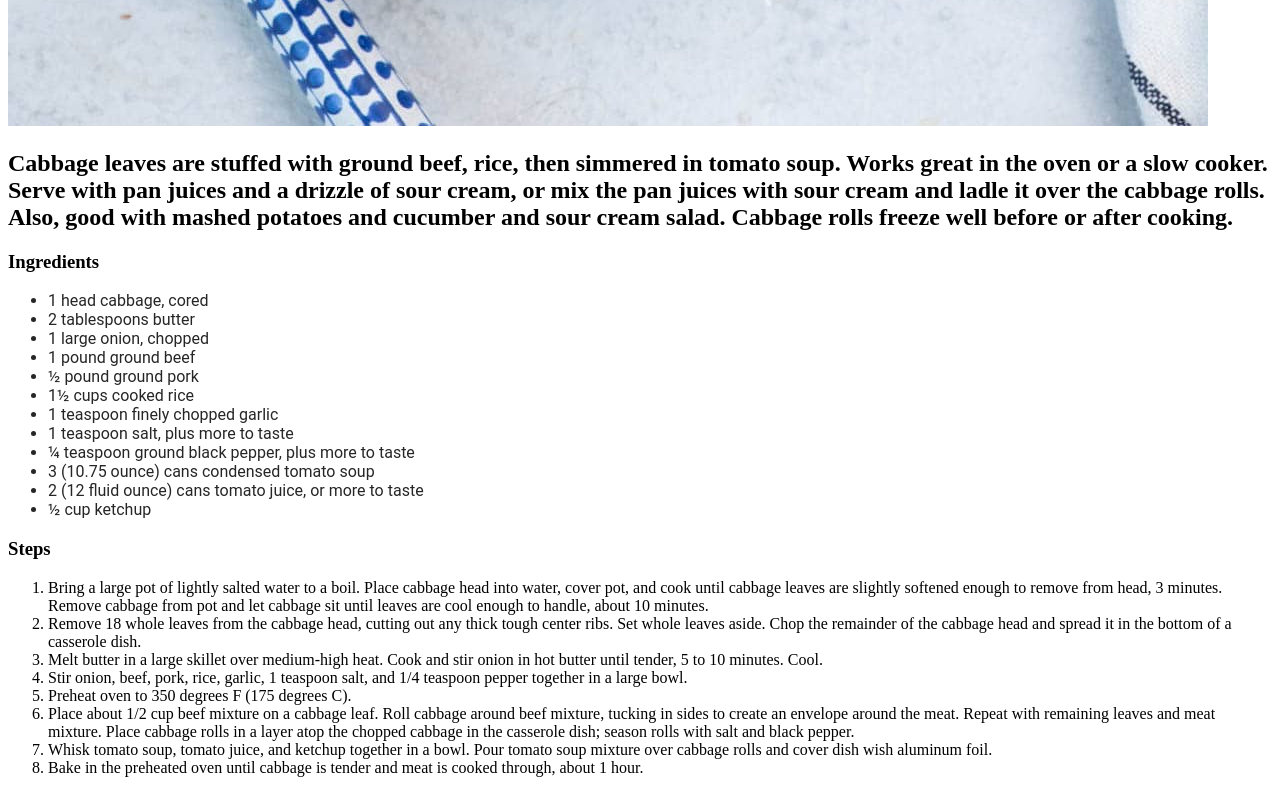
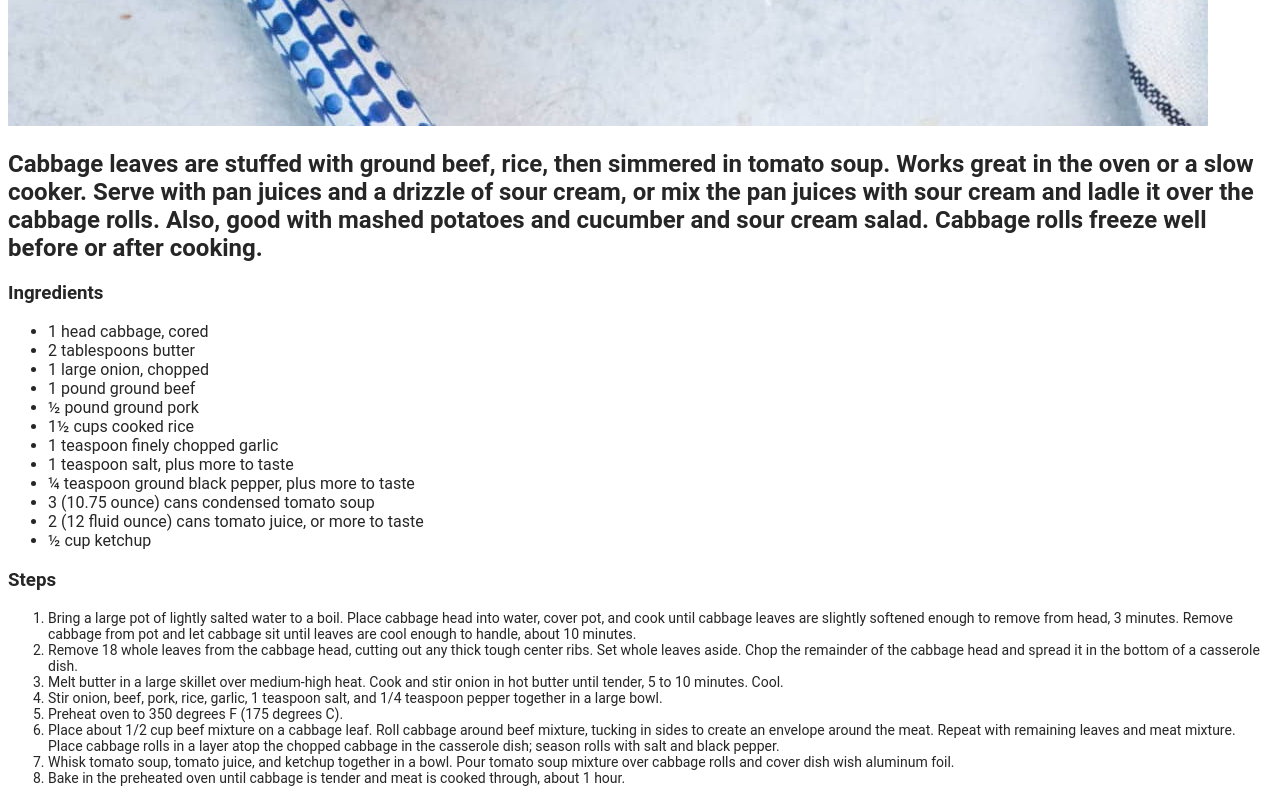
Before and after one commit to konradsurf/odin-recipes, a plain HTML site: page recipes/golabki.html in a window 1280 px wide. Shown: the part 1758-2558 px from the top of the page. Drawn offline with Linux system fonts and the light colour scheme.

Commit message:
Added style selectors for remaining elements
Including the subheadings, lists and images.  Set image selector
to size image to width of page - but no wider than 100% of image
Height on auto to keep it proprotional

```diff
--- a/recipes/golabki.html
+++ b/recipes/golabki.html
@@ -9,13 +9,13 @@
 </head>
 <body>
     <h1 class="primaryHeading">Go&#322&#261bki</h1>
-    <img src="../images/golabki.jpeg" alt="Picture of finished pierogi">
-    <h2>Cabbage leaves are stuffed with ground beef, rice, then simmered in tomato
+    <img class="finishedImage" src="../images/golabki.jpeg" alt="Picture of finished pierogi">
+    <h2 class="subHeading">Cabbage leaves are stuffed with ground beef, rice, then simmered in tomato
         soup. Works great in the oven or a slow cooker. Serve with pan juices and a
         drizzle of sour cream, or mix the pan juices with sour cream and ladle it
         over the cabbage rolls. Also, good with mashed potatoes and cucumber and
         sour cream salad. Cabbage rolls freeze well before or after cooking.</h2>
-    <h3>Ingredients</h3>
+    <h3 class="subHeading">Ingredients</h3>
     <ul class="bulletList">
         <li>1 head cabbage, cored</li>
         <li>2 tablespoons butter</li>
@@ -30,8 +30,8 @@
         <li>2 (12 fluid ounce) cans tomato juice, or more to taste</li>
         <li>&#189 cup ketchup</li>
     </ul>
-    <h3>Steps</h3>
-    <ol>
+    <h3 class="subHeading">Steps</h3>
+    <ol class="numberList">
         <li>Bring a large pot of lightly salted water to a boil. Place
             cabbage head into water, cover pot, and cook until cabbage leaves are
             slightly softened enough to remove from head, 3 minutes. Remove cabbage
--- a/style.css
+++ b/style.css
@@ -5,7 +5,23 @@
     font-family: 'Roboto', sans-serif;
 }
 
+.subHeading {
+    font-family: 'Roboto', sans-serif;
+    color:rgb(38, 38, 39);
+}
+
 .bulletList {
     color: rgb(38, 38, 39);
     font-family: 'Roboto', sans-serif;
 }
+
+.numberList{
+    color:rgb(38, 38, 39);
+    font-family: 'Roboto', sans-serif;
+    font-size: 14px;
+}
+
+.finishedImage{
+    max-width: 100%;
+    height:auto;
+}
```
Also changed, not shown: recipes/faworki.html (+6 -6 lines), recipes/pierogi.html (+6 -6 lines), 1 other file.
